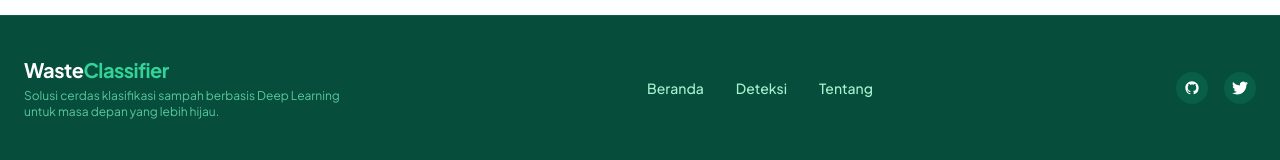
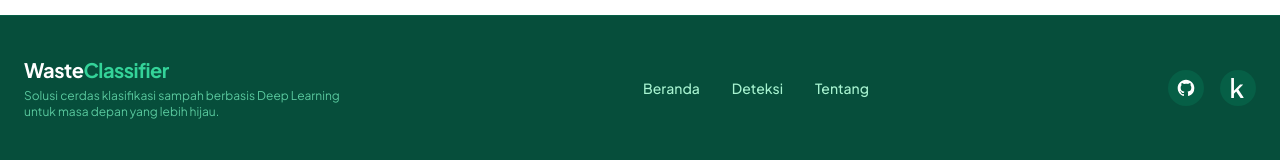
Before and after one commit to User-Galih/waste-classification-ui, a React (Vite) app: page / in a window 1280 px wide. Shown: the part 3510-3670 px from the top of the page. Built offline with nearby package versions, Linux system fonts and the light colour scheme.

Commit message:
Add GitHub and Kaggle icons to Footer component

```diff
--- a/src/components/Footer.jsx
+++ b/src/components/Footer.jsx
@@ -23,11 +23,16 @@ const Footer = () => {
 
           {/* Bagian Kanan: Sosial Media / Icon */}
           <div className="flex space-x-4">
-            <a href="#" className="p-2 bg-emerald-800 rounded-full hover:bg-emerald-700 transition-all">
-              <svg className="w-4 h-4" fill="currentColor" viewBox="0 0 24 24"><path d="M12 2C6.477 2 2 6.484 2 12.017c0 4.425 2.865 8.18 6.839 9.504.5.092.682-.217.682-.483 0-.237-.008-.868-.013-1.703-2.782.605-3.369-1.343-3.369-1.343-.454-1.158-1.11-1.466-1.11-1.466-.908-.62.069-.608.069-.608 1.003.07 1.531 1.032 1.531 1.032.892 1.53 2.341 1.088 2.91.832.092-.647.35-1.088.636-1.338-2.22-.253-4.555-1.113-4.555-4.951 0-1.093.39-1.988 1.029-2.688-.103-.253-.446-1.272.098-2.65 0 0 .84-.27 2.75 1.026A9.564 9.564 0 0112 6.844c.85.004 1.705.115 2.504.337 1.909-1.296 2.747-1.027 2.747-1.027.546 1.379.202 2.398.1 2.651.64.7 1.028 1.595 1.028 2.688 0 3.848-2.339 4.695-4.566 4.943.359.309.678.92.678 1.855 0 1.338-.012 2.419-.012 2.747 0 .268.18.58.688.482A10.019 10.019 0 0022 12.017C22 6.484 17.522 2 12 2z"/></svg>
+            {/* Icon GitHub */}
+            <a href="#" className="p-2 bg-emerald-800 rounded-full hover:bg-emerald-700 transition-all" aria-label="GitHub Profile">
+              <svg className="w-5 h-5" fill="currentColor" viewBox="0 0 24 24"><path d="M12 2C6.477 2 2 6.484 2 12.017c0 4.425 2.865 8.18 6.839 9.504.5.092.682-.217.682-.483 0-.237-.008-.868-.013-1.703-2.782.605-3.369-1.343-3.369-1.343-.454-1.158-1.11-1.466-1.11-1.466-.908-.62.069-.608.069-.608 1.003.07 1.531 1.032 1.531 1.032.892 1.53 2.341 1.088 2.91.832.092-.647.35-1.088.636-1.338-2.22-.253-4.555-1.113-4.555-4.951 0-1.093.39-1.988 1.029-2.688-.103-.253-.446-1.272.098-2.65 0 0 .84-.27 2.75 1.026A9.564 9.564 0 0112 6.844c.85.004 1.705.115 2.504.337 1.909-1.296 2.747-1.027 2.747-1.027.546 1.379.202 2.398.1 2.651.64.7 1.028 1.595 1.028 2.688 0 3.848-2.339 4.695-4.566 4.943.359.309.678.92.678 1.855 0 1.338-.012 2.419-.012 2.747 0 .268.18.58.688.482A10.019 10.019 0 0022 12.017C22 6.484 17.522 2 12 2z"/></svg>
             </a>
-            <a href="#" className="p-2 bg-emerald-800 rounded-full hover:bg-emerald-700 transition-all">
-              <svg className="w-4 h-4" fill="currentColor" viewBox="0 0 24 24"><path d="M23.953 4.57a10 10 0 01-2.825.775 4.958 4.958 0 002.163-2.723c-.951.555-2.005.959-3.127 1.184a4.92 4.92 0 00-8.384 4.482C7.69 8.095 4.067 6.13 1.64 3.162a4.822 4.822 0 00-.666 2.475c0 1.71.87 3.213 2.188 4.096a4.904 4.904 0 01-2.228-.616v.06a4.923 4.923 0 003.946 4.84 4.996 4.996 0 01-2.212.085 4.936 4.936 0 004.604 3.417 9.867 9.867 0 01-6.102 2.105c-.39 0-.779-.023-1.17-.067a13.995 13.995 0 007.557 2.209c9.053 0 13.998-7.496 13.998-13.985 0-.21 0-.42-.015-.63A9.935 9.935 0 0024 4.59z"/></svg>
+
+            {/* Icon Kaggle (DIUBAH DARI TWITTER) */}
+            <a href="#" className="p-2 bg-emerald-800 rounded-full hover:bg-emerald-700 transition-all flex items-center justify-center" aria-label="Kaggle Profile">
+              <svg className="w-5 h-5" fill="currentColor" viewBox="0 0 24 24" xmlns="http://www.w3.org/2000/svg">
+                <path d="M18.825 23.859c-.022.092-.117.141-.281.141h-3.139c-.187 0-.351-.082-.492-.246l-5.108-7.57-2.671 2.742v4.652c0 .117-.035.211-.105.281-.07.07-.164.105-.281.105H4.277c-.117 0-.211-.035-.281-.105-.07-.07-.105-.164-.105-.281V.422c0-.117.035-.211.105-.281.07-.07.164-.105.281-.105h2.472c.117 0 .211.035.281.105.07.07.105.164.105.281v14.939l7.077-7.358c.141-.164.305-.246.492-.246h3.139c.164 0 .258.047.281.141.023.094-.023.188-.141.281l-5.553 5.764 5.928 8.788c.117.141.141.258.07.352z"/>
+              </svg>
             </a>
           </div>
         </div>
```
